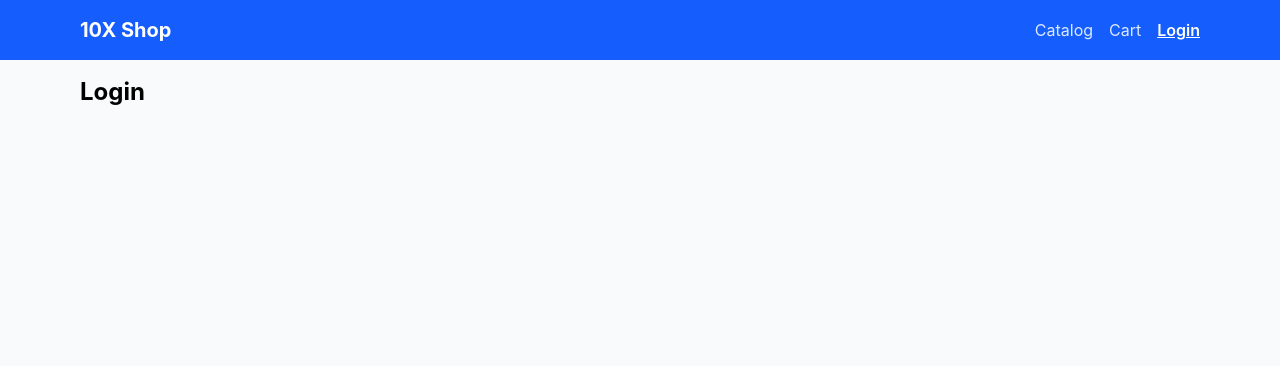
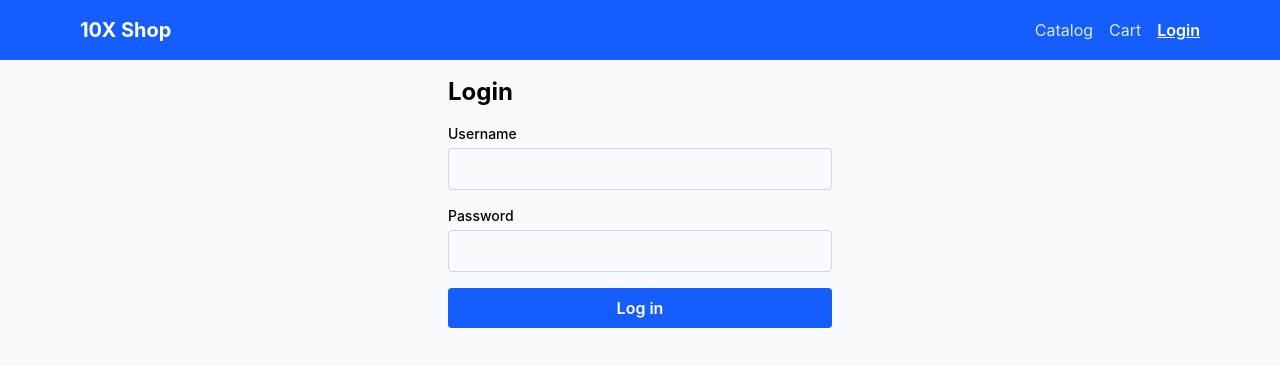
Before and after one commit to K0k1M4r/10X-shop-koki, a React (Vite) app: page /login in a window 1280 px wide. Shown: the top 366 px of the page. Built offline with nearby package versions, Linux system fonts and the light colour scheme.

Commit message:
added basic login with basic validations

```diff
--- a/src/main.tsx
+++ b/src/main.tsx
@@ -1,13 +1,16 @@
 import { StrictMode } from 'react'
 import { createRoot } from 'react-dom/client'
 import { BrowserRouter } from 'react-router-dom'
+import { AuthProvider } from './context/AuthContext.tsx'
 import './index.css'
 import App from './App.tsx'
 
 createRoot(document.getElementById('root')!).render(
   <StrictMode>
     <BrowserRouter>
-      <App />
+      <AuthProvider>
+        <App />
+      </AuthProvider>
     </BrowserRouter>
   </StrictMode>,
 )
--- a/src/pages/Login.tsx
+++ b/src/pages/Login.tsx
@@ -1,5 +1,81 @@
+import { useContext, useState } from 'react'
+import type { ChangeEvent, FormEvent } from 'react'
+import { useLocation, useNavigate } from 'react-router-dom'
+import { AuthContext } from '../context/AuthContext'
+import type { LoginFormValues } from '../types'
+
 function Login() {
-  return <h1 className="text-2xl font-bold">Login</h1>
+  const { login } = useContext(AuthContext)
+  const navigate = useNavigate()
+  const location = useLocation()
+  const from = (location.state as { from?: string } | null)?.from ?? '/'
+
+  const [values, setValues] = useState<LoginFormValues>({
+    username: '',
+    password: '',
+  })
+  const [errors, setErrors] = useState<Partial<LoginFormValues>>({})
+
+  function handleChange(e: ChangeEvent<HTMLInputElement>) {
+    setValues({ ...values, [e.target.name]: e.target.value })
+  }
+
+  function handleSubmit(e: FormEvent) {
+    e.preventDefault()
+    const newErrors: Partial<LoginFormValues> = {}
+    if (!values.username.trim()) newErrors.username = 'Username is required'
+    if (!values.password.trim()) newErrors.password = 'Password is required'
+    setErrors(newErrors)
+    if (Object.keys(newErrors).length > 0) return
+
+    login(values.username)
+    navigate(from, { replace: true })
+  }
+
+  return (
+    <div className="mx-auto max-w-sm">
+      <h1 className="mb-4 text-2xl font-bold">Login</h1>
+      <form onSubmit={handleSubmit} className="space-y-4">
+        <div>
+          <label htmlFor="username" className="block text-sm font-medium">
+            Username
+          </label>
+          <input
+            id="username"
+            name="username"
+            value={values.username}
+            onChange={handleChange}
+            className="mt-1 w-full rounded border border-gray-300 p-2"
+          />
+          {errors.username && (
+            <p className="mt-1 text-sm text-red-600">{errors.username}</p>
+          )}
+        </div>
+        <div>
+          <label htmlFor="password" className="block text-sm font-medium">
+            Password
+          </label>
+          <input
+            id="password"
+            name="password"
+            type="password"
+            value={values.password}
+            onChange={handleChange}
+            className="mt-1 w-full rounded border border-gray-300 p-2"
+          />
+          {errors.password && (
+            <p className="mt-1 text-sm text-red-600">{errors.password}</p>
+          )}
+        </div>
+        <button
+          type="submit"
+          className="w-full rounded bg-blue-600 p-2 font-semibold text-white hover:bg-blue-700"
+        >
+          Log in
+        </button>
+      </form>
+    </div>
+  )
 }
 
 export default Login
```
Also changed, not shown: src/context/AuthContext.tsx (line endings or trailing spaces).
